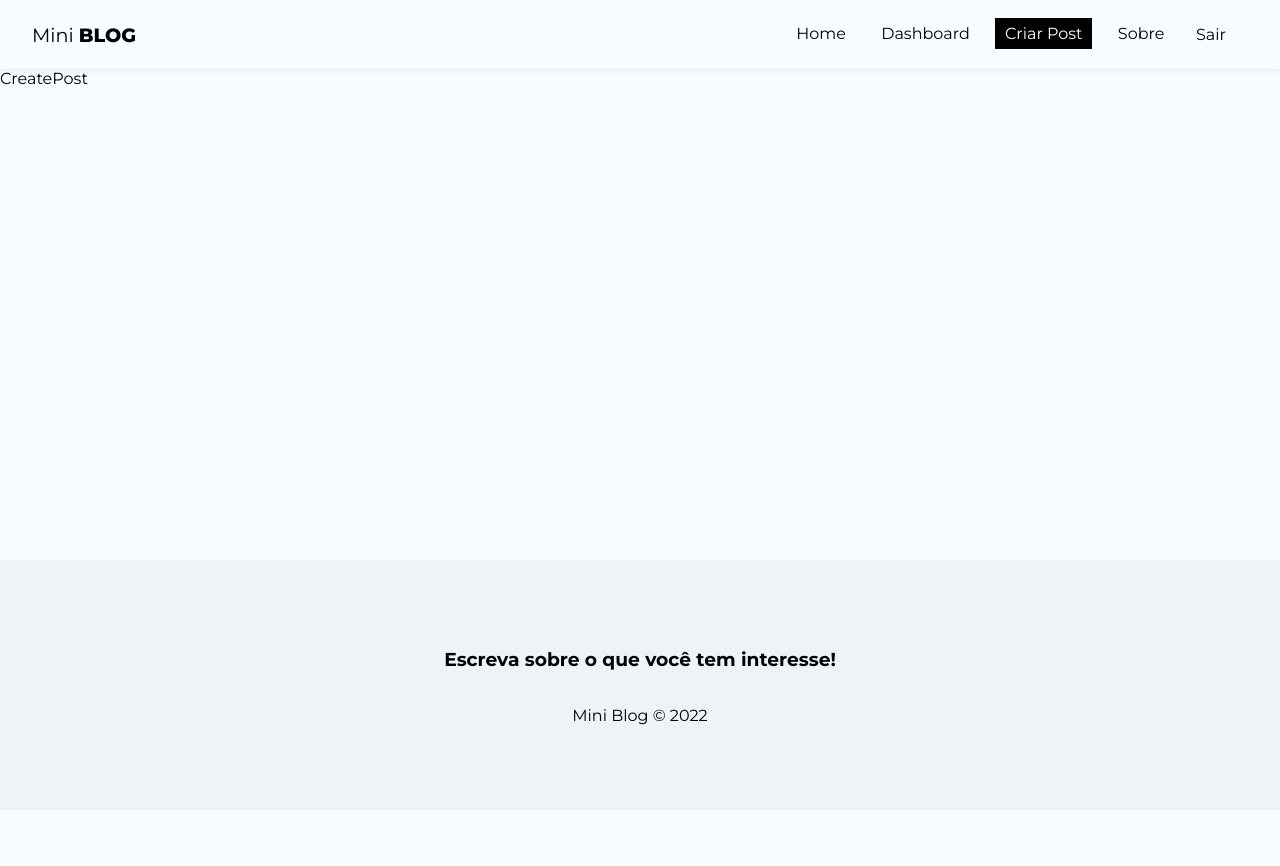
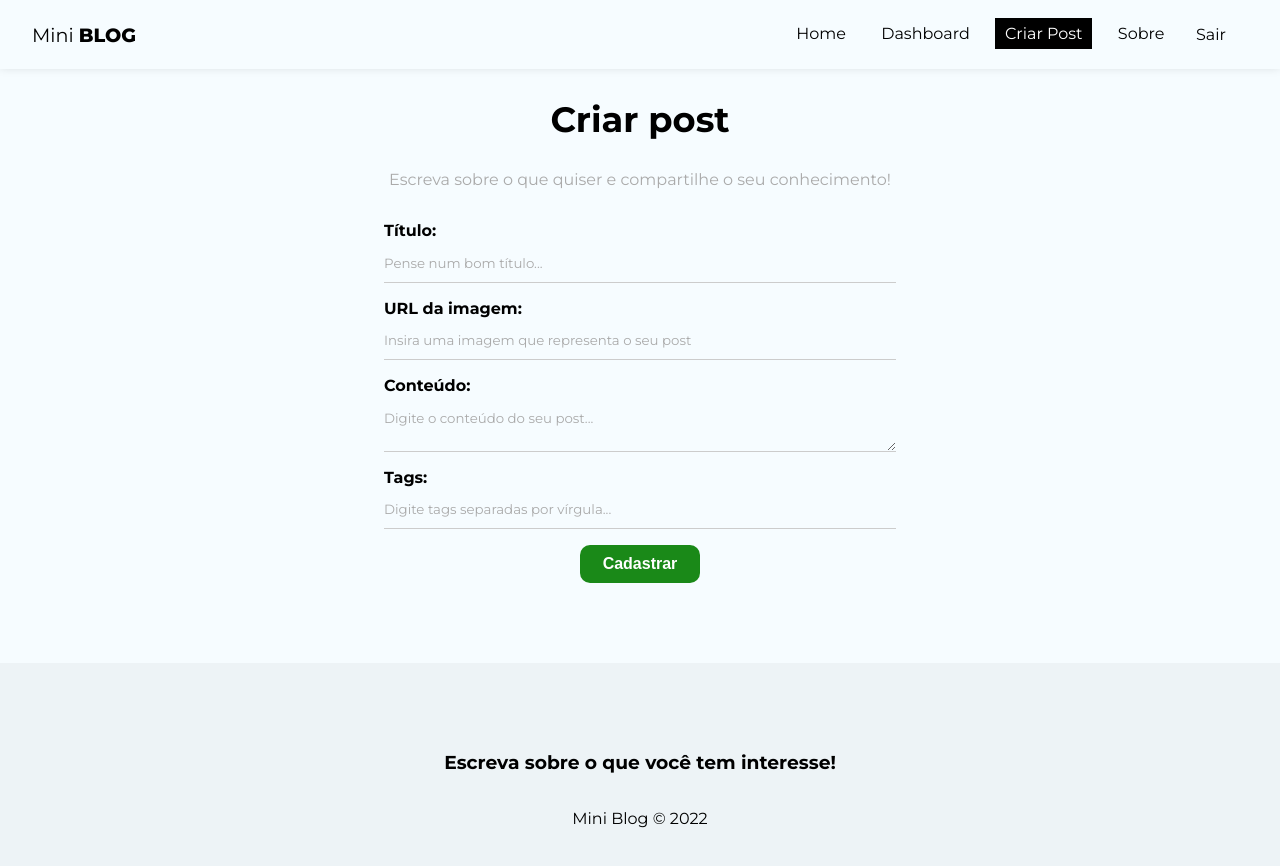
Before and after one commit to lucasabbarreto/miniblog, a React (Create React App) app: page /posts/create in a window 1280 px wide. Shown: the top 866 px of the page. Before the commit the page ends 810 px from the top, so only its background shows below. Built offline with nearby package versions, Linux system fonts and the light colour scheme; no server answers; sample sign-in values are in the browser's storage.

Commit message:
estrutura da página de criar post

```diff
--- a/src/pages/CreatePost/CreatePost.js
+++ b/src/pages/CreatePost/CreatePost.js
@@ -1,11 +1,55 @@
 import styles from "./CreatePost.module.css";
 
-import React from 'react'
+import { useState } from "react";
+import { useNavigate } from "react-router-dom";
+import { useAuthValue } from "../../context/AuthContext";
 
 const CreatePost = () => {
+    const [title, setTitle] = useState("");
+    const [image, setImage] = useState("");
+    const [body, setBody] = useState("");
+    const [tags, setTags] = useState([]);
+    const [formError, setFormError] = useState("");
+
+    const handleSubmit = (e) => {
+        e.preventDefault();
+    }
+
     return (
-        <div>CreatePost</div>
+        <div className={styles.create_post}>
+            <h2>Criar post</h2>
+            <p>Escreva sobre o que quiser e compartilhe o seu conhecimento!</p>
+            <form onSubmit={handleSubmit}>
+                <label>
+                    <span>Título:</span>
+                    <input type="text" name="title" required placeholder="Pense num bom título..."
+                        onChange={(e) => setTitle(e.target.value)} value={title} />
+                </label>
+                <label>
+                    <span>URL da imagem:</span>
+                    <input type="text" name="image" required placeholder="Insira uma imagem que representa o seu post"
+                        onChange={(e) => setImage(e.target.value)} value={image} />
+                </label>
+                <label>
+                    <span>Conteúdo:</span>
+                    <textarea name="body" required placeholder="Digite o conteúdo do seu post..."
+                        onChange={(e) => setBody(e.target.value)} value={body} />
+                </label>
+                <label>
+                    <span>Tags:</span>
+                    <input type="text" name="tags" placeholder="Digite tags separadas por vírgula..."
+                        onChange={(e) => setTags(e.target.value)} value={tags} />
+                </label>
+                <button className="btn">Cadastrar</button>
+                {/* {!loading && <button className="btn">Cadastrar</button>}
+                    {loading && (
+                        <button className="btn" disabled>
+                            Aguarde...
+                        </button>
+                    )}
+                    {error && <p className="error">{error}</p>} */}
+            </form>
+        </div>
     )
 }
-
 export default CreatePost
--- a/src/pages/CreatePost/CreatePost.module.css
+++ b/src/pages/CreatePost/CreatePost.module.css
@@ -0,0 +1,12 @@
+.create_post {
+    text-align: center;
+}
+
+.create_post h2 {
+    font-size: 2.2em;
+}
+
+.create_post p {
+    color: #aaa;
+    margin-bottom: 2em;
+}
```
